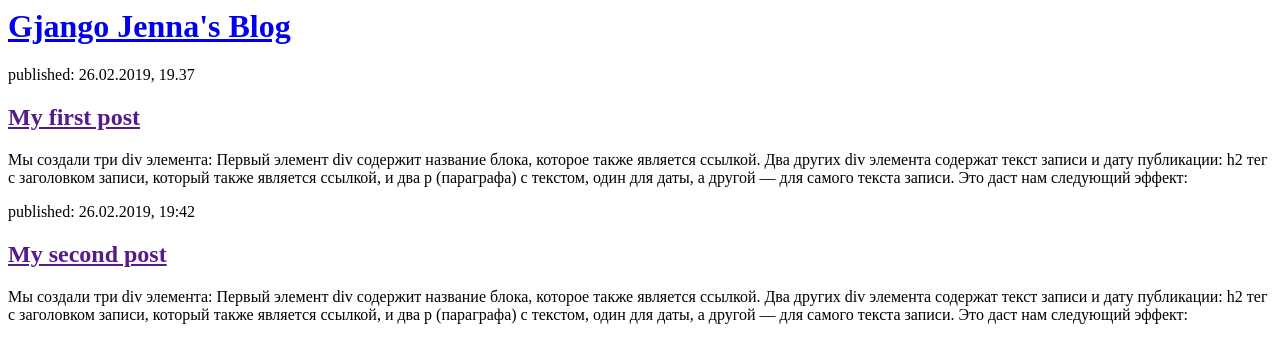
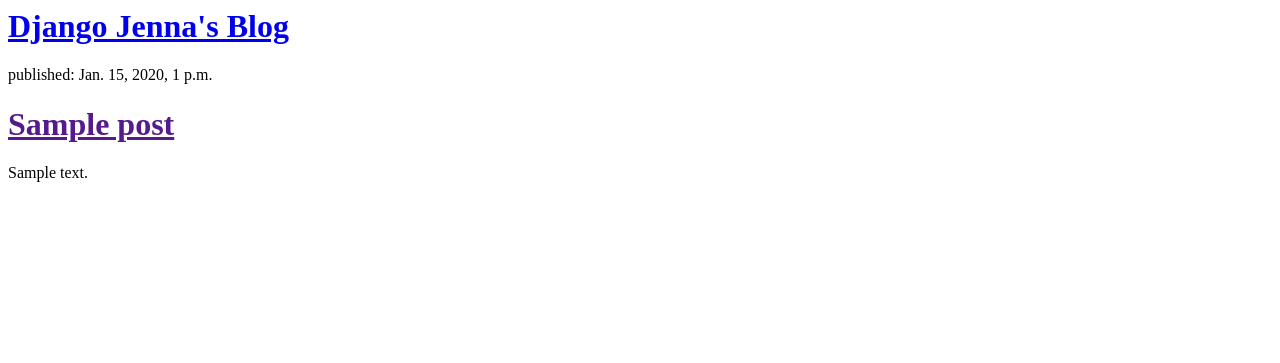
Before and after one commit to JennaFil/my_first_blog, a Django app: template blog/templates/blog/post_list.html in a window 1280 px wide. Shown: the top 363 px of the page. Run offline with Django 3.2, Linux system fonts and the light colour scheme; the template is opened without the code that fills it: values that come from a table or form of the project are taken from there, others are empty; tables that the repository leaves empty hold one stand-in row (values such as "Sample post").

Commit message:
Modified templates to dispaly posts from database

```diff
--- a/blog/templates/blog/post_list.html
+++ b/blog/templates/blog/post_list.html
@@ -4,28 +4,17 @@
     </head>
     <body>
         <div>
-            <h1><a href="/">Gjango Jenna's Blog</a></h1>
+            <h1><a href="/">Django Jenna's Blog</a></h1>
+        </div>
+{% for post in posts %}
+        <div>
+            <p>published: {{ post.published_date }}</p>
+            <h1><a href="">{{ post.title }}</a></h1>
+            <p>{{ post.text|linebreaksbr }}</p>
         </div>
 
-        <div>
-            <p>published: 26.02.2019, 19.37</p>
-            <h2><a href="">My first post</a></h2>
-            <p>Мы создали три div элемента:
+{% endfor %}
 
-Первый элемент div содержит название блока, которое также является ссылкой.
-Два других div элемента содержат текст записи и дату публикации: h2 тег с заголовком записи, который также является ссылкой, и два p (параграфа) с текстом, один для даты, а другой — для самого текста записи.
-Это даст нам следующий эффект: </p>
-        </div>
-
-        <div>
-            <p>published: 26.02.2019, 19:42</p>
-            <h2><a href="">My second post</a></h2>
-            <p>Мы создали три div элемента:
-
-Первый элемент div содержит название блока, которое также является ссылкой.
-Два других div элемента содержат текст записи и дату публикации: h2 тег с заголовком записи, который также является ссылкой, и два p (параграфа) с текстом, один для даты, а другой — для самого текста записи.
-Это даст нам следующий эффект:  </p>
-        </div>
 
     </body>
 
--- a/blog/views.py
+++ b/blog/views.py
@@ -1,8 +1,12 @@
 from django.shortcuts import render
+from django.utils import timezone
+from .models import Post
 
 
 def post_list(request):
-    return render(request, 'blog/post_list.html', {})
+    posts = Post.objects.filter(published_date__lte=timezone.now()).order_by('published_date')
+    return render(request, 'blog/post_list.html', {'posts': posts})
+
 
 
 
```
